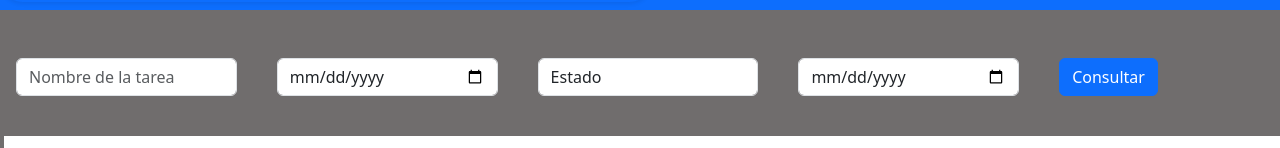
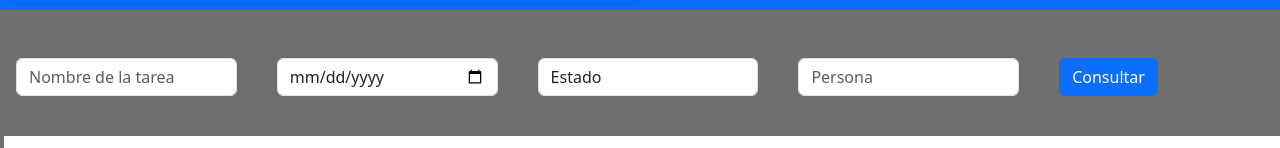
Before and after one commit to jhonequ/DesarrolloAppUniminuto, an Angular app: page / in a window 1280 px wide. Shown: the part 203-351 px from the top of the page. Built offline with nearby package versions, Linux system fonts and the light colour scheme.

Commit message:
Cambio campo persona en consulta actividad

```diff
--- a/src/app/pages/consulta-actividad/consulta-actividad.component.html
+++ b/src/app/pages/consulta-actividad/consulta-actividad.component.html
@@ -18,7 +18,7 @@
       </select>
     </div>
     <div class="col">
-      <input type="date" class="form-control" placeholder="Persona">
+      <input type="text" class="form-control" placeholder="Persona">
     </div>
     <div class="col">
       <button type="submit" class="btn btn-primary mb-2">Consultar</button>
```
